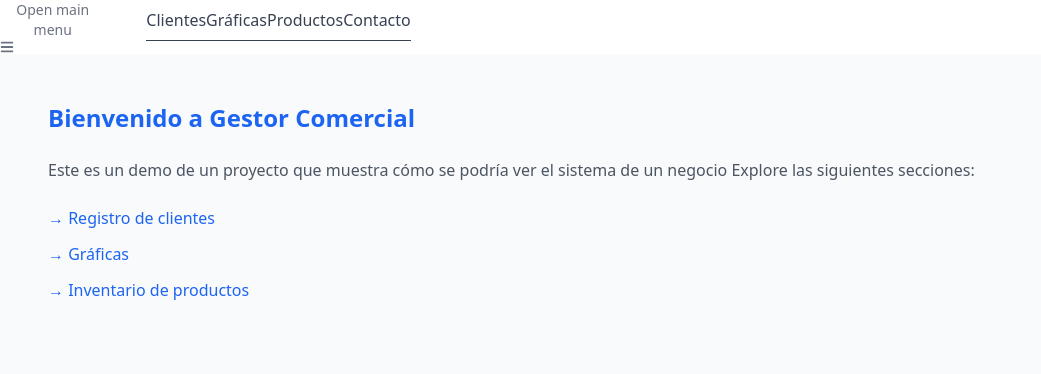
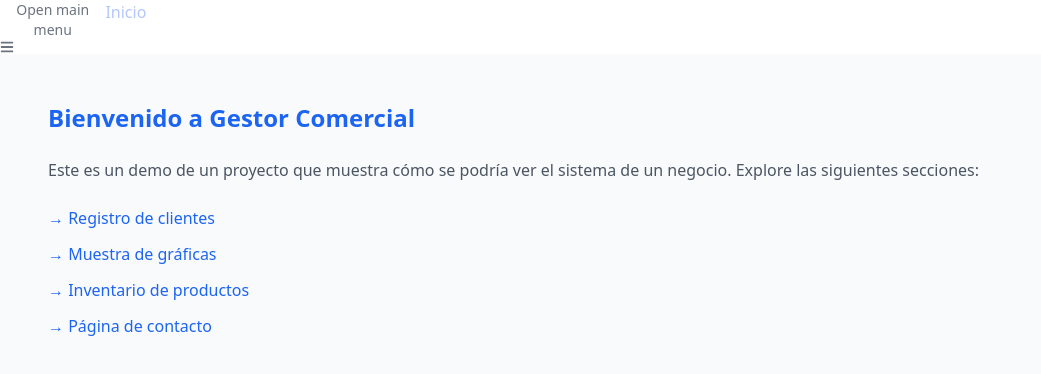
Before and after one commit to JorgeESala/bussiness-manager, a React (Vite) app: page / in a window 1280 px wide. Shown: the top 374 px of the page, without its empty margins (0-1041 px from the left). Built offline with nearby package versions, Linux system fonts and the light colour scheme.

Commit message:
updated navbar to not use NabvarLink

```diff
--- a/src/components/Home.tsx
+++ b/src/components/Home.tsx
@@ -8,7 +8,7 @@ export default function Home() {
         </h1>
         <p className="mb-6 text-gray-600 dark:text-white">
           Este es un demo de un proyecto que muestra cómo se podría ver el
-          sistema de un negocio Explore las siguientes secciones:
+          sistema de un negocio. Explore las siguientes secciones:
         </p>
 
         <ul className="space-y-3">
@@ -25,7 +25,7 @@ export default function Home() {
               to="/graphics"
               className="text-blue-600 hover:underline dark:text-blue-400"
             >
-              → Gráficas
+              → Muestra de gráficas
             </Link>
           </li>
           <li>
@@ -36,6 +36,14 @@ export default function Home() {
               → Inventario de productos
             </Link>
           </li>
+          <li>
+            <Link
+              to="/contact"
+              className="text-blue-600 hover:underline dark:text-blue-400"
+            >
+              → Página de contacto
+            </Link>
+          </li>
         </ul>
       </div>
     </>
--- a/src/components/MyNavbar.tsx
+++ b/src/components/MyNavbar.tsx
@@ -1,49 +1,33 @@
-import {
-  Navbar,
-  NavbarCollapse,
-  NavbarLink,
-  NavbarToggle,
-} from "flowbite-react";
 import { Link, useLocation } from "react-router-dom";
+import { Navbar, NavbarCollapse, NavbarToggle } from "flowbite-react";
 
-export default function Component() {
+export default function MyNavbar() {
   const location = useLocation();
+
+  const linkClasses = (path: string) =>
+    `text-base font-medium ${
+      location.pathname === path ? "text-indigo-300" : "text-white"
+    } hover:text-indigo-200`;
 
   return (
     <Navbar>
       <NavbarToggle />
       <NavbarCollapse>
-        <NavbarLink as={Link} to="/" active={location.pathname === "/"}>
+        <Link to="/" className={linkClasses("/")}>
           Inicio
-        </NavbarLink>
-        <NavbarLink
-          as={Link}
-          to="/customers"
-          active={location.pathname === "/customers"}
-        >
+        </Link>
+        <Link to="/customers" className={linkClasses("/customers")}>
           Clientes
-        </NavbarLink>
-        <NavbarLink
-          as={Link}
-          to="/graphics"
-          active={location.pathname === "/graphics"}
-        >
+        </Link>
+        <Link to="/graphics" className={linkClasses("/graphics")}>
           Gráficas
-        </NavbarLink>
-        <NavbarLink
-          as={Link}
-          to="/inventory"
-          active={location.pathname === "/inventory"}
-        >
+        </Link>
+        <Link to="/inventory" className={linkClasses("/inventory")}>
           Productos
-        </NavbarLink>
-        <NavbarLink
-          as={Link}
-          to="/contact"
-          active={location.pathname === "/contact"}
-        >
+        </Link>
+        <Link to="/contact" className={linkClasses("/contact")}>
           Contacto
-        </NavbarLink>
+        </Link>
       </NavbarCollapse>
     </Navbar>
   );
```
